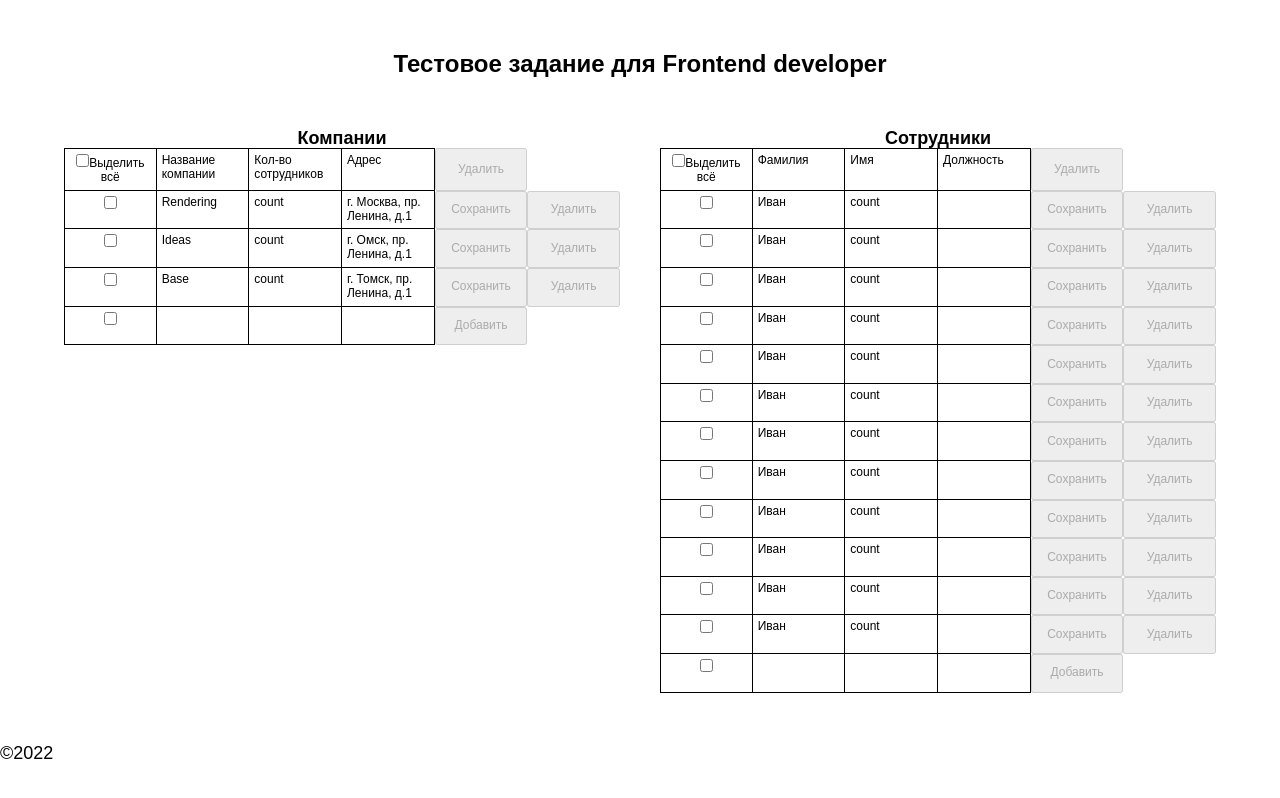
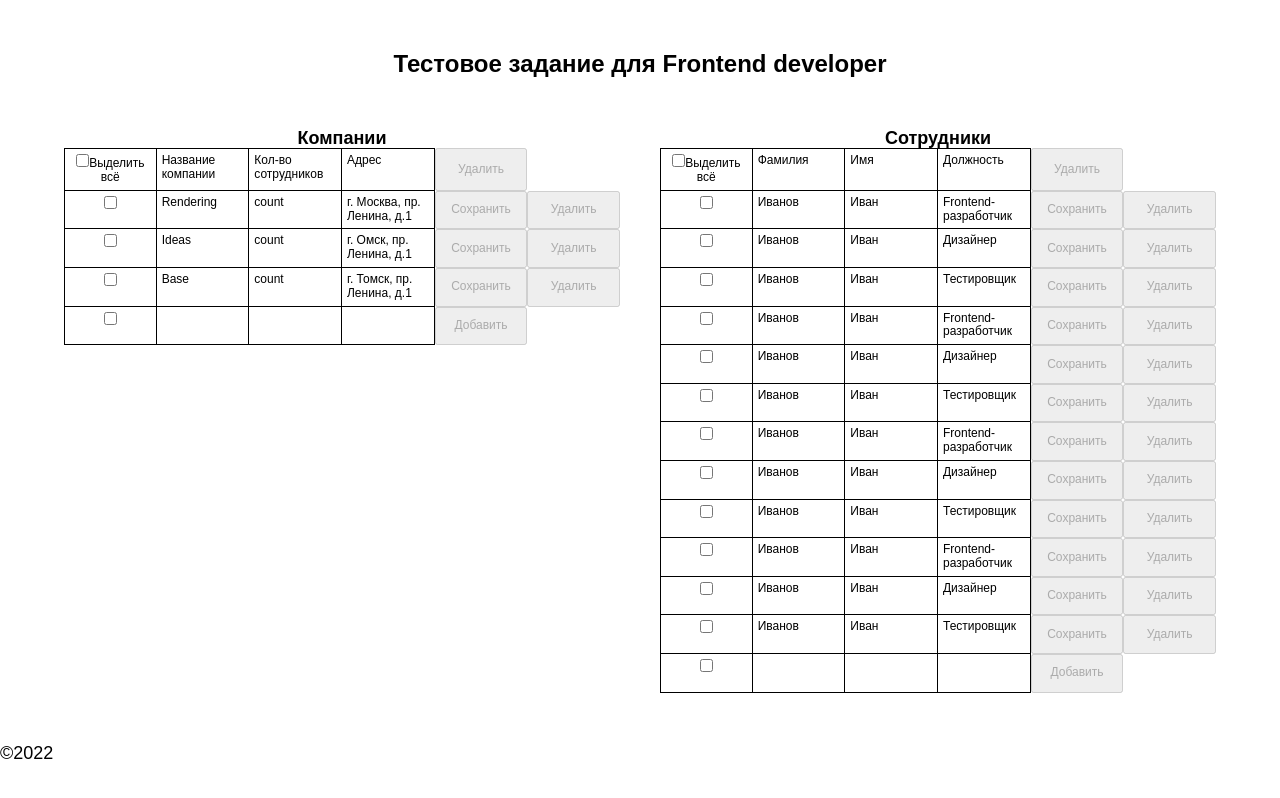
Before and after one commit to IVKrylova/list-of-companies, a React (Create React App) app: page / in a window 1280 px wide. Shown: the top 798 px of the page. Built offline with nearby package versions, Linux system fonts and the light colour scheme; data requests are answered from the project's data file.

Commit message:
fix: render Coworkers

```diff
--- a/src/components/ListCoworkers/ListCoworkers.js
+++ b/src/components/ListCoworkers/ListCoworkers.js
@@ -6,13 +6,13 @@ const ListCoworkers = props => {
       return (
         <Row
           key={coworker.id}
-          formName={coworker.name}
+          formName={coworker.lastname}
           editingSecondCell={false}
-          secondCell={coworker.name}
-          editingThirdCell={true}
-          thirdCell='count'
+          secondCell={coworker.lastname}
+          editingThirdCell={false}
+          thirdCell={coworker.name}
           editingFourthCell={false}
-          fourthCell={coworker.address}
+          fourthCell={coworker.position}
           isHiddenButtonSave={false}
           isHiddenButtonDelete={false}
           isHiddenButtonAdd={true}
```
Also changed, not shown: src/components/Table/Table.js (+0 -38 lines).
